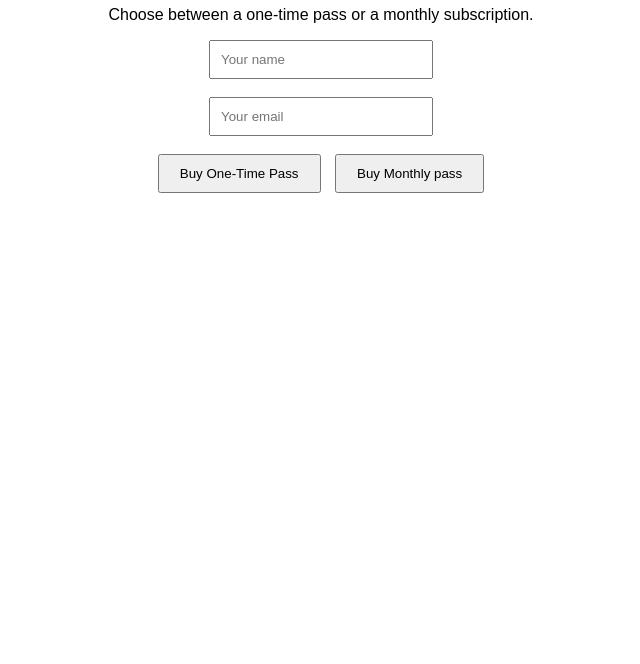
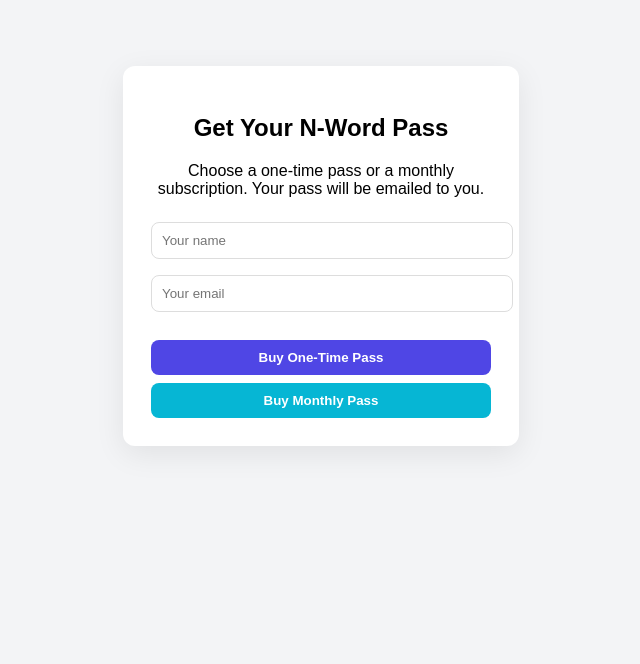
Before and after one commit to Nick80085/my-pass-site, a plain HTML site: page index.html in a window 1280 px wide. Shown: the part 152-816 px from the top of the page, without its empty margins (319-959 px from the left). Drawn offline with Linux system fonts and the light colour scheme.

Commit message:
Update index.html

```diff
--- a/index.html
+++ b/index.html
@@ -1,38 +1,63 @@
 <!DOCTYPE html>
 <html lang="en">
 <head>
-    <meta charset="UTF-8" />
-    <meta name="viewport" content="width=device-width, initial-scale=1.0" />
+  <meta charset="utf-8" />
+  <meta name="viewport" content="width=device-width,initial-scale=1" />
   <title>Get Your Digital Pass</title>
+  <style>
+    body { font-family: Arial, sans-serif; background:#f3f4f6; display:flex; align-items:center; justify-content:center; height:100vh; }
+    .card { background:#fff; padding:28px; border-radius:12px; width:340px; box-shadow:0 8px 30px rgba(0,0,0,0.08); text-align:center; }
+    input { width:100%; padding:10px; margin:8px 0; border-radius:8px; border:1px solid #ddd; }
+    .row { display:flex; gap:10px; }
+    button { width:100%; padding:10px; margin-top:10px; border-radius:8px; border:none; background:#4f46e5; color:#fff; font-weight:600; cursor:pointer; }
+    .secondary { background:#10b981; }
+  </style>
 </head>
-  <body style="font-family: Arial; text-align: center; margin-top: 100px;">
-    <h1>Get Your N-Word Pass</h1>
-    <p>Choose between a one-time pass or a monthly subscription.</p>
+<body>
+  <div class="card">
+    <h2>Get Your N-Word Pass</h2>
+    <p>Choose a one-time pass or a monthly subscription. Your pass will be emailed to you.</p>
 
-    <input type="text" id="name" placeholder="Your name" style="padding:10px; width:200px;" /><br><br>
-    <input type="email" id="email" placeholder="Your email" style="padding:10px; width:200px;" /><br><br>
+    <input id="name" type="text" placeholder="Your name" required />
+    <input id="email" type="email" placeholder="Your email" required />
 
-    <button onclick="checkout('one_time')" style="padding:10px 20px; margin-right:10px;">
-      Buy One-Time Pass
-    </button>
+    <div style="margin-top:10px;">
+      <button onclick="startCheckout('one_time')">Buy One-Time Pass</button>
+      <button onclick="startCheckout('subscription')" style="margin-top:8px;background:#06b6d4">Buy Monthly Pass</button>
+    </div>
 
-    <button onclick="checkout('subscription')" style="padding:10px 20px;">
-      Buy Monthly pass
-    </button>
+    <p id="msg" style="color:#d00; margin-top:12px; display:none;"></p>
+  </div>
 
   <script>
-      async function checkout(type) {
-        const res = await fetch("/api/checkout", {
-          method: "POST",
-          headers: { "Content-Type": "application/json" },
-          body: JSON.stringify({ type }),
+    async function startCheckout(type) {
+      const name = document.getElementById('name').value.trim();
+      const email = document.getElementById('email').value.trim();
+      const msg = document.getElementById('msg');
+      msg.style.display = 'none';
+
+      if (!name || !email) {
+        msg.textContent = 'Please enter name and email.';
+        msg.style.display = 'block';
+        return;
+      }
+
+      try {
+        const res = await fetch('/api/checkout', {
+          method: 'POST',
+          headers: { 'Content-Type': 'application/json' },
+          body: JSON.stringify({ type, name, email })
         });
-
         const data = await res.json();
         if (data.url) {
-          window.location.href = data.url;
+          window.location.href = data.url; // redirect to Stripe Checkout
         } else {
-          alert("Something went wrong.");
+          msg.textContent = data.error || 'Failed to create checkout. Try again.';
+          msg.style.display = 'block';
+        }
+      } catch (err) {
+        msg.textContent = 'Network error. Try again.';
+        msg.style.display = 'block';
       }
     }
   </script>
```
Lines whose indentation alone changed are shown as unchanged.
